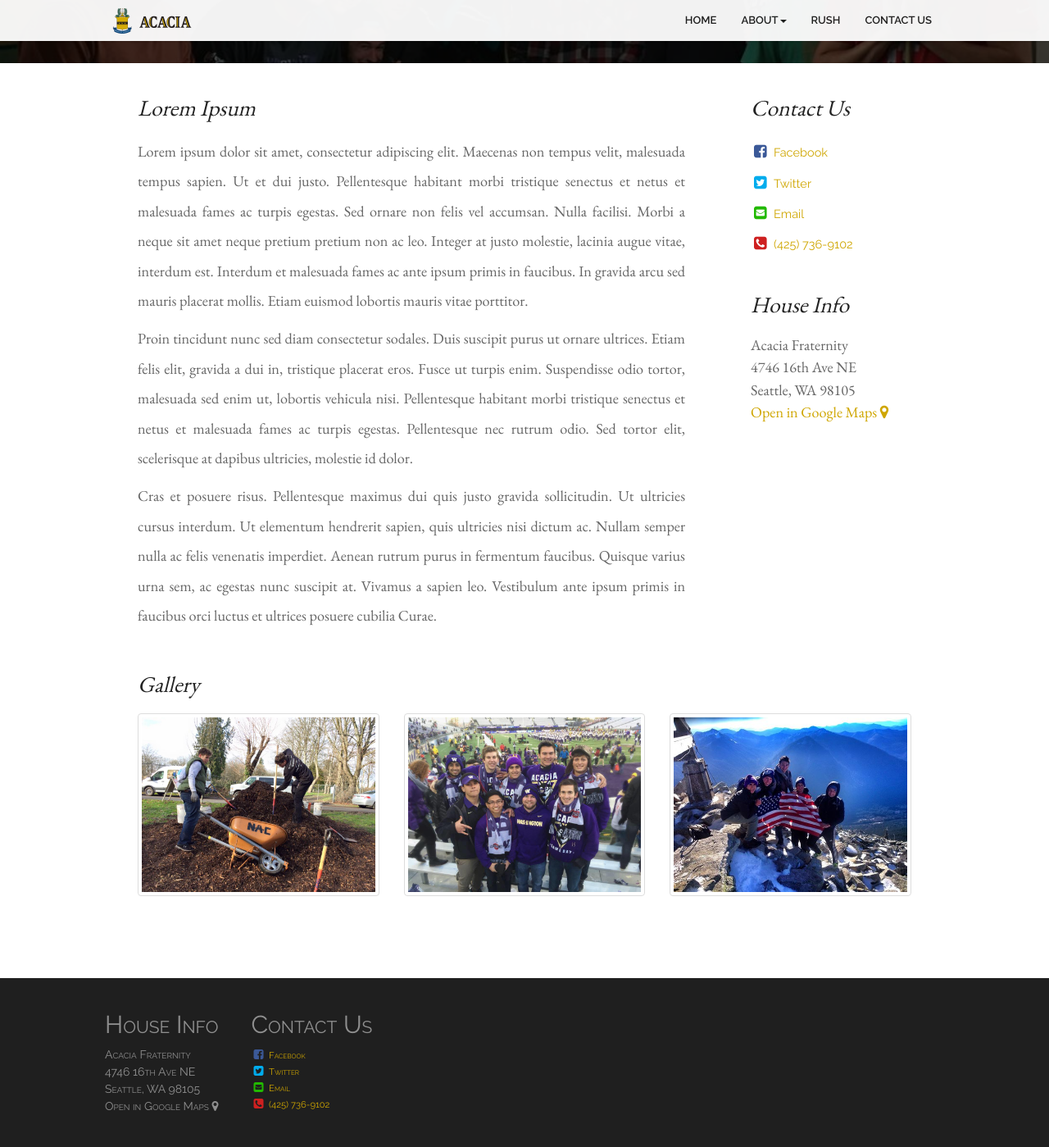
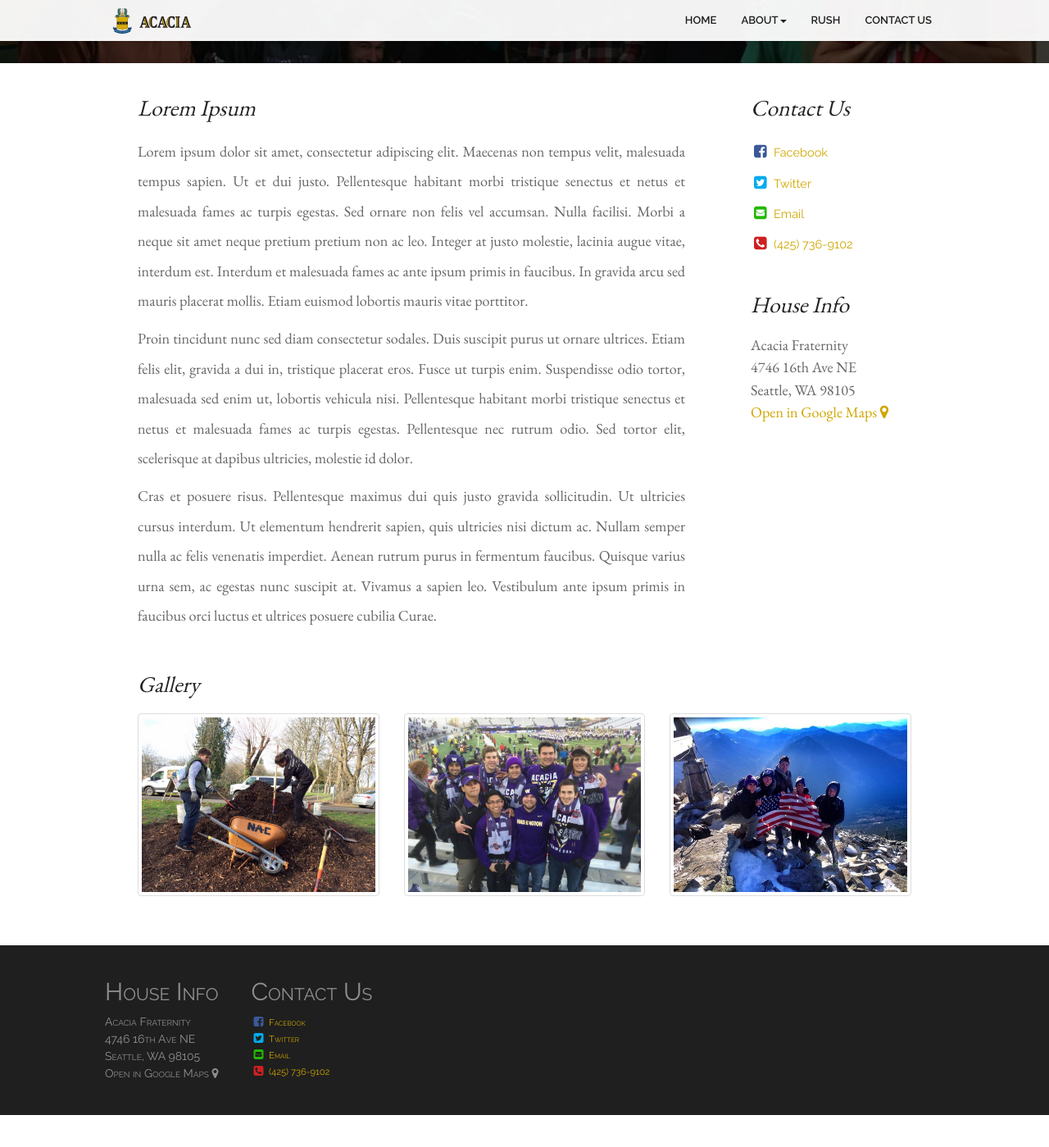
Before and after one commit to Garrett-M/acacia-web, a Jekyll site: the page built from index.md, in a window 1280 px wide and 1400 px high, scrolled down 273 px. Shown: the whole window at 82% size. Built offline with Jekyll 4.4.1, drawn with Linux system fonts in a browser that asks for light colours; nearby versions of some CDN libraries; comment, search, counter and statistics services are not loaded; after the commit the page ends 1633 px from its top, so only the background shows below that.

Commit message:
minor change

```diff
--- a/css/main.css
+++ b/css/main.css
@@ -156,6 +156,7 @@ a {
   background-color: #1f1f1f;
   color: #8f8f8f;
   font-variant: small-caps;
+  margin-top: 40px;
   padding: 40px; }
   .site-footer a {
     text-decoration: none; }
@@ -173,8 +174,7 @@ a {
       padding-right: 40px; } }
 
 .photos {
-  overflow: hidden;
-  margin-bottom: 40px; }
+  overflow: hidden; }
 
 .expanded-photo {
   position: absolute;
--- a/sass/main.sass
+++ b/sass/main.sass
@@ -184,6 +184,7 @@ a
   color: #8f8f8f
   font-variant: small-caps
 
+  margin-top: $section-padding
   padding: $section-padding
 
   a
@@ -208,7 +209,6 @@ a
 
 .photos
   overflow: hidden
-  margin-bottom: $section-padding
 
 .expanded-photo
   position: absolute
```
Also changed, not shown: 1 other file.
